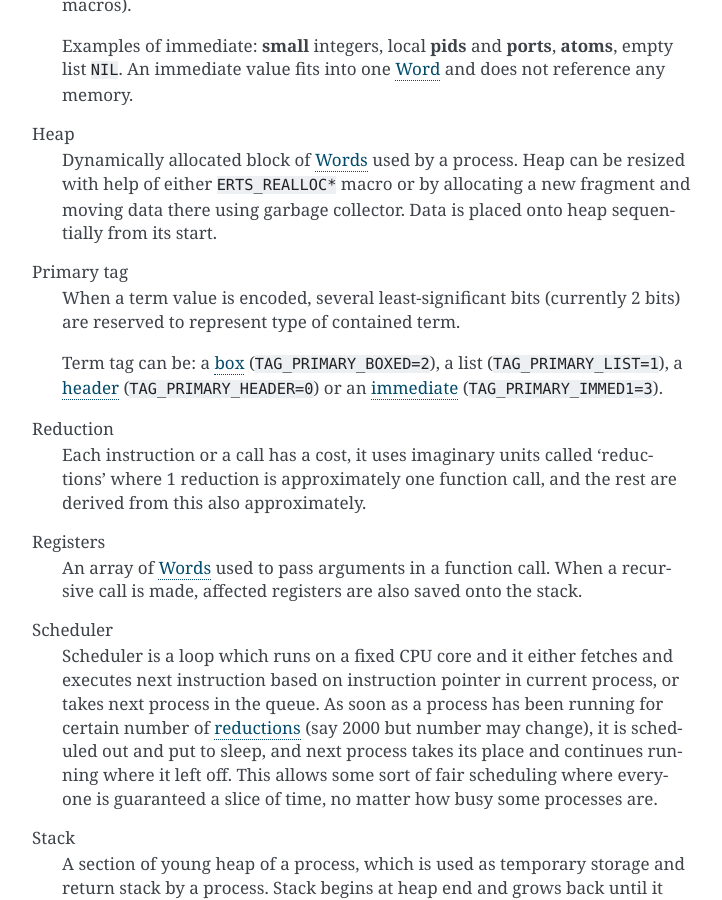
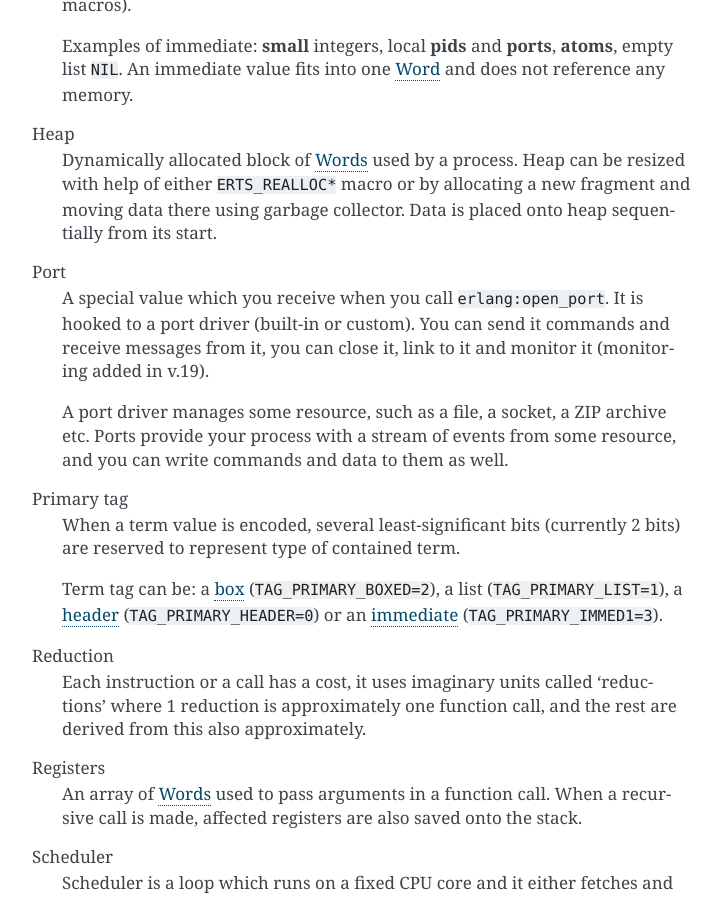
Before and after one commit to kvakvs/beam-wisdoms, a Sphinx documentation site: the page built from docs/source/definitions.rst, in a window 1280 px wide and 900 px high, scrolled down 1001 px. Shown: the whole window, without its empty margins (388-1110 px from the left). Built offline with Sphinx 7.4.7, drawn with Linux system fonts in a browser that asks for light colours.

Commit message:
ports eli5

```diff
--- a/docs/source/definitions.rst
+++ b/docs/source/definitions.rst
@@ -69,6 +69,18 @@ Heap
     Heap can be resized with help of either ``ERTS_REALLOC*`` macro or by
     allocating a new fragment and moving data there using garbage collector.
     Data is placed onto heap sequentially from its start.
+
+.. _def-port:
+
+Port
+    A special value which you receive when you call ``erlang:open_port``.
+    It is hooked to a port driver (built-in or custom). You can send it commands
+    and receive messages from it, you can close it, link to it and monitor it
+    (monitoring added in v.19).
+
+    A port driver manages some resource, such as a file, a socket, a ZIP
+    archive etc. Ports provide your process with a stream of events from
+    some resource, and you can write commands and data to them as well.
 
 .. _def-primary-tag:
 
--- a/docs/source/index.rst
+++ b/docs/source/index.rst
@@ -19,6 +19,7 @@ ELI5 Section (Explain me like i'm five)
     eli5-atoms
     eli5-processes
     eli5-process-heap
+    eli5-io
 
 TODO
 ----
```
Also changed, not shown: README.md (+1 -1 lines), docs/source/eli5-io.rst (added, +20 -0 lines).
